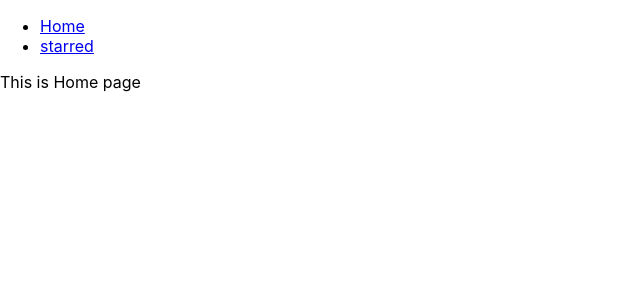
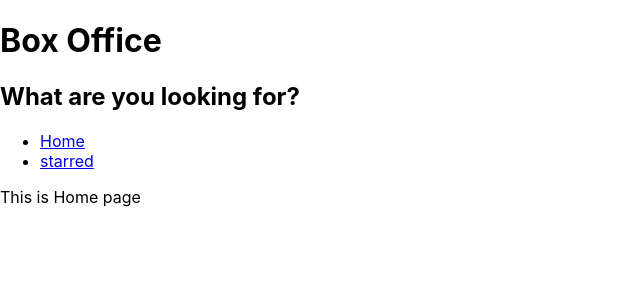
Before and after one commit to SakshiDas/box-office-react, a React (Create React App) app: page / in a window 1280 px wide. Shown: the top 300 px of the page, without its empty margins (0-640 px from the left). Built offline with nearby package versions, Linux system fonts and the light colour scheme.

Commit message:
added title

```diff
--- a/src/App.js
+++ b/src/App.js
@@ -1,13 +1,10 @@
 import React from 'react';
 import { Switch, Route } from 'react-router-dom';
-import Navs from './components/Navs';
 import Home from './pages/Home';
 import Starred from './pages/Starred';
 
 function App() {
   return (
-    <div>
-      <Navs />
     <Switch>
       <Route exact path="/">
         <Home />
@@ -20,7 +17,6 @@
         <div> Not found</div>
       </Route>
     </Switch>
-    </div>
   );
 }
 
--- /dev/null
+++ b/src/components/MainPageLayout.jsx
@@ -0,0 +1,15 @@
+import React from 'react';
+import Navs from './Navs';
+import Title from './Title';
+
+const MainPageLayout = ({ children }) => {
+  return (
+    <div>
+      <Title title="Box Office" subtitle="What are you looking for?" />
+      <Navs />
+      {children}
+    </div>
+  );
+};
+
+export default MainPageLayout;
--- /dev/null
+++ b/src/components/Title.jsx
@@ -0,0 +1,12 @@
+import React from 'react';
+
+const Title = ({ title, subtitle }) => {
+  return (
+    <div>
+      <h1>{title}</h1>
+      <h2>{subtitle}</h2>
+    </div>
+  );
+};
+
+export default Title;
--- a/src/pages/Home.js
+++ b/src/pages/Home.js
@@ -1,7 +1,8 @@
 import React from 'react';
+import MainPageLayout from '../components/MainPageLayout';
 
 const Home = () => {
-  return <div>This is Home page</div>;
+  return <MainPageLayout>This is Home page</MainPageLayout>;
 };
 
 export default Home;
--- a/src/pages/Starred.js
+++ b/src/pages/Starred.js
@@ -1,7 +1,8 @@
 import React from 'react';
+import MainPageLayout from '../components/MainPageLayout';
 
 const Starred = () => {
-  return <div>this is starred page</div>;
+  return <MainPageLayout>this is starred page</MainPageLayout>;
 };
 
 export default Starred;
```
Lines whose indentation alone changed are shown as unchanged.
